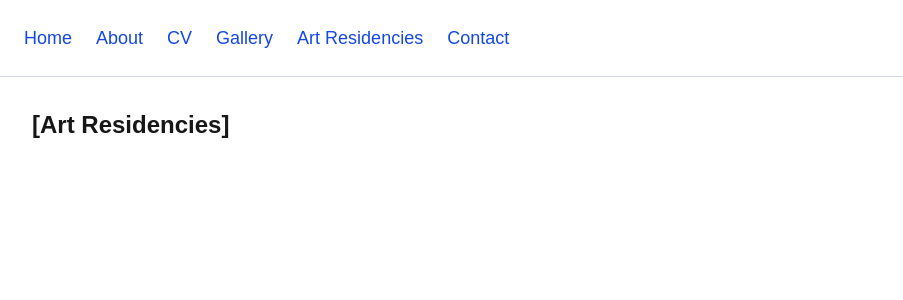
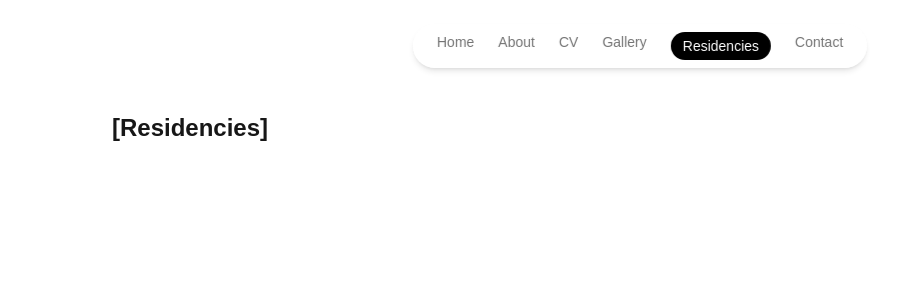
Before and after one commit to annisa-nye/sammi_portfolio, a Next.js app: page /residencies in a window 1280 px wide. Shown: the top 300 px of the page, without its empty margins (0-903 px from the left). Built offline with nearby package versions, Linux system fonts and the light colour scheme.

Commit message:
fixed nav bar

```diff
--- a/src/app/about/page.tsx
+++ b/src/app/about/page.tsx
@@ -1,6 +1,6 @@
 export default function AboutPage() {
 	return (
-		<main className='max-w-3xl mx-auto p-6'>
+		<main className='max-w-3xl mx-auto p-6 pt-28'>
 			<h1 className='text-3xl font-bold mb-4'>About</h1>
 			<p className='text-gray-700 text-lg leading-relaxed'>
 				Sammi Carr is a visual artist whose work delves into themes of emotional
--- a/src/app/contact/page.tsx
+++ b/src/app/contact/page.tsx
@@ -1,6 +1,6 @@
 export default function ContactPage() {
 	return (
-		<main className='max-w-xl mx-auto p-6'>
+		<main className='max-w-xl mx-auto p-6 pt-28'>
 			<h1 className='text-3xl font-bold mb-4'>Contact</h1>
 
 			<p className='text-lg text-gray-700 mb-4'>
--- a/src/app/cv/page.tsx
+++ b/src/app/cv/page.tsx
@@ -79,7 +79,7 @@ const cv = {
 
 export default function CVPage() {
 	return (
-		<main className='max-w-4xl mx-auto px-6 py-4'>
+		<main className='max-w-4xl mx-auto px-6 py-4 pt-28'>
 			<h1 className='text-4xl font-bold tracking-tight sticky top-0 bg-white dark:bg-black z-10 py-6 text-center border-b border-gray-200 dark:border-gray-700'>
 				Curriculum Vitae
 			</h1>
--- a/src/app/exhibitions/page.tsx
+++ b/src/app/exhibitions/page.tsx
@@ -1,6 +1,6 @@
 export default function Page() {
 	return (
-		<main className='p-8'>
+		<main className='p-28'>
 			<h1 className='text-2xl font-bold'>[Art Exhibitions]</h1>
 		</main>
 	);
--- a/src/app/gallery/page.tsx
+++ b/src/app/gallery/page.tsx
@@ -10,7 +10,7 @@ const gallerySections = [
 
 export default function GalleryPage() {
 	return (
-		<main className='max-w-4xl mx-auto px-6 py-10'>
+		<main className='max-w-4xl mx-auto px-6 py-10 pt-28'>
 			<h1 className='text-4xl font-bold mb-10 text-center'>Gallery</h1>
 			<div className='grid grid-cols-1 sm:grid-cols-2 gap-6'>
 				{gallerySections.map(({ title, href }) => (
--- a/src/app/residencies/page.tsx
+++ b/src/app/residencies/page.tsx
@@ -1,7 +1,7 @@
 export default function Page() {
 	return (
-		<main className='p-8'>
-			<h1 className='text-2xl font-bold'>[Art Residencies]</h1>
+		<main className='p-28'>
+			<h1 className='text-2xl font-bold'>[Residencies]</h1>
 		</main>
 	);
 }
--- a/src/components/Nav.tsx
+++ b/src/components/Nav.tsx
@@ -1,26 +1,35 @@
 'use client';
 
 import Link from 'next/link';
+import { usePathname } from 'next/navigation';
+import clsx from 'clsx';
 
 const navItems = [
-	{ href: '/', label: 'Home' },
-	{ href: '/about', label: 'About' },
-	{ href: '/cv', label: 'CV' },
-	{ href: '/gallery', label: 'Gallery' },
-	{ href: '/art-residencies', label: 'Art Residencies' },
-	{ href: '/contact', label: 'Contact' },
+	{ name: 'Home', href: '/' },
+	{ name: 'About', href: '/about' },
+	{ name: 'CV', href: '/cv' },
+	{ name: 'Gallery', href: '/gallery' },
+	{ name: 'Residencies', href: '/residencies' },
+	{ name: 'Contact', href: '/contact' },
 ];
 
 export default function Nav() {
+	const pathname = usePathname();
+
 	return (
-		<nav className='flex flex-wrap gap-6 p-6 border-b border-gray-300'>
-			{navItems.map(({ href, label }) => (
+		<nav className='fixed top-6 left-1/2 -translate-x-1/2 z-50 bg-white/90 backdrop-blur-md shadow-md px-6 py-2 rounded-full flex gap-6'>
+			{navItems.map((item) => (
 				<Link
-					key={href}
-					href={href}
-					className='text-blue-700 hover:underline text-lg font-medium'
+					key={item.name}
+					href={item.href}
+					className={clsx(
+						'transition-colors text-sm font-medium',
+						pathname === item.href
+							? 'bg-black text-white rounded-full px-3 py-1'
+							: 'opacity-60 hover:opacity-100'
+					)}
 				>
-					{label}
+					{item.name}
 				</Link>
 			))}
 		</nav>
```
Also changed, not shown: package.json (+7 -6 lines), 1 other file (tests, documents, lock files or other folders).
